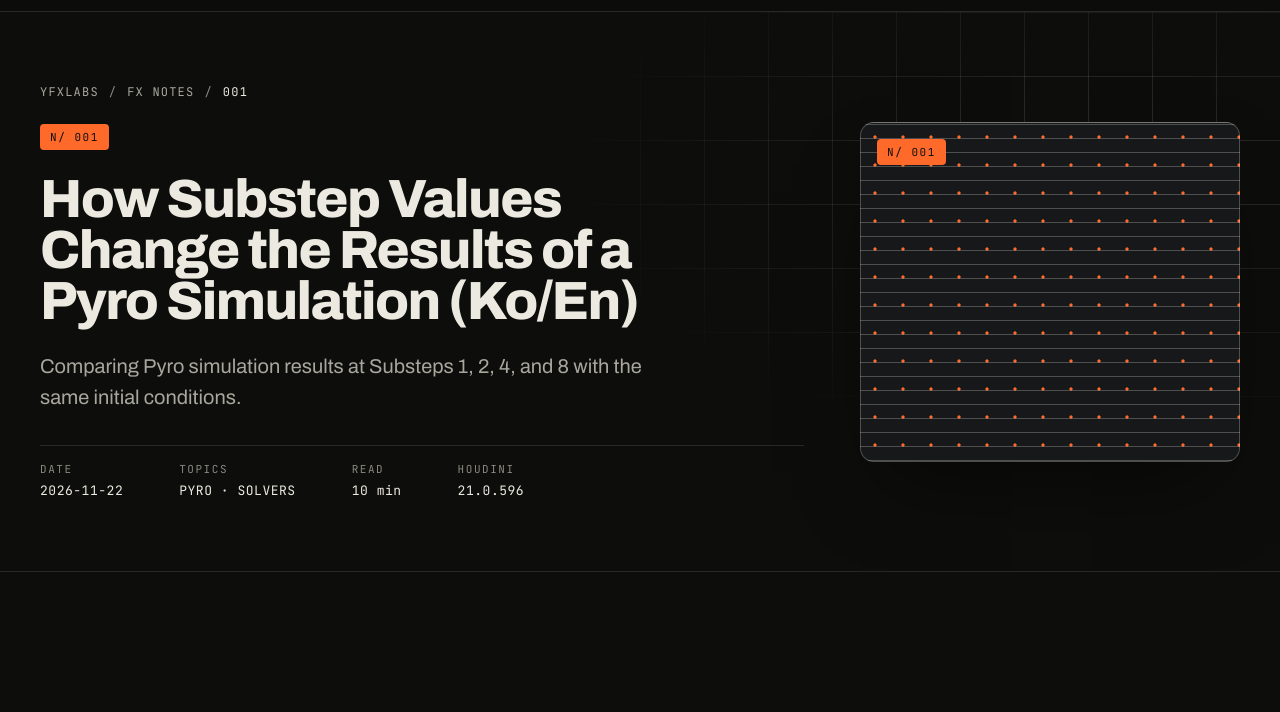
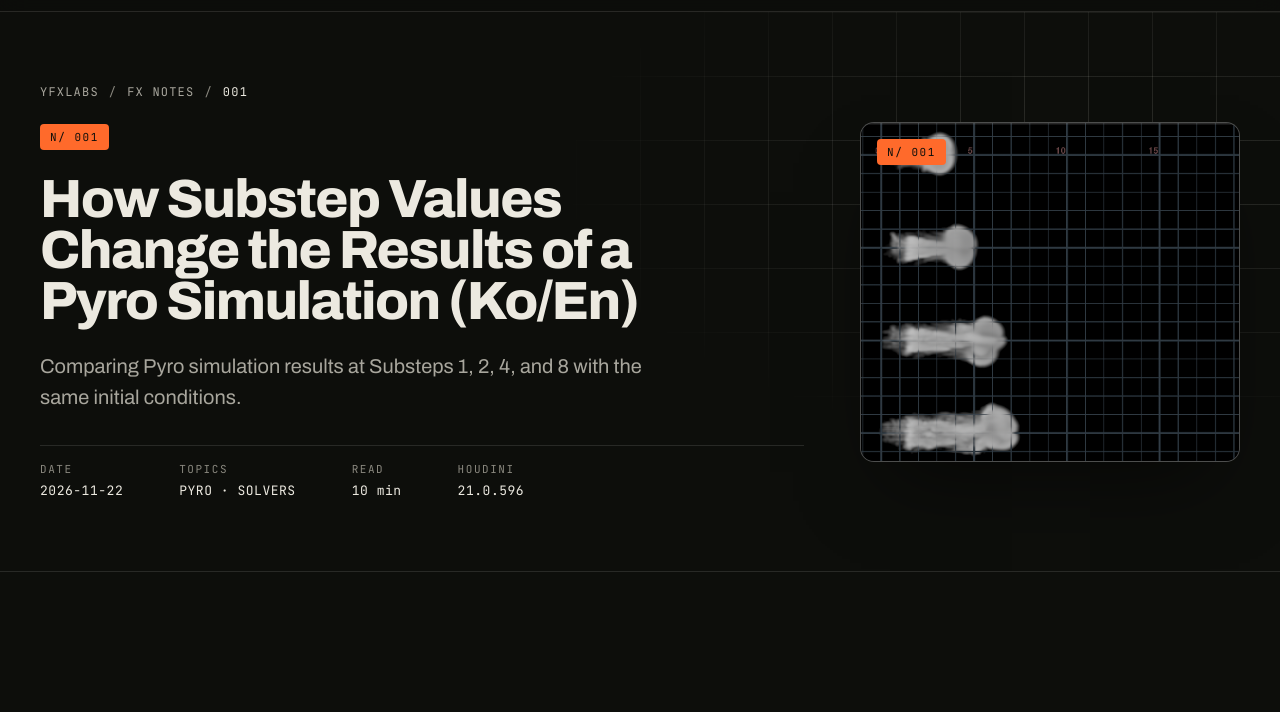
Before and after one commit to yfx-eunyoung/yfx-eunyoung.github.io, an Eleventy site: page src/notes/pyro-substeps.md in a window 1280 px wide. Shown: the part 59-771 px from the top of the page. Built offline with nearby package versions, Linux system fonts and the light colour scheme; Eleventy itself is replaced by a stand-in of ours; files that its build step writes are made by us from their sources; files whose address does not match are found by name.

Commit message:
Post page header card shows the post's cover image (first image)
Co-Authored-By: Claude Opus 5.5 <noreply@anthropic.com>
Claude-Session: https://claude.ai/code/session_012ts4GRjTLHHRJ9bAsMjJjD

```diff
--- a/src/_includes/layouts/post.njk
+++ b/src/_includes/layouts/post.njk
@@ -42,7 +42,8 @@ layout: layouts/base.njk
         {%- endif %}
       </aside>
       {%- else %}
-      <div class="post-art {{ art or k.art }}" aria-hidden="true"><span class="chip {{ k.chip }}">{{ code }}</span></div>
+      {%- set cv = {data: {cover: cover}, inputPath: page.inputPath, url: page.url} | cover %}
+      <div class="post-art {{ 'has-cover' if cv else (art or k.art) }}" aria-hidden="true">{% if cv %}<img class="cover-img" src="{{ cv }}" alt="">{% endif %}<span class="chip {{ k.chip }}">{{ code }}</span></div>
       {%- endif %}
     </div>
   </header>
```
Also changed, not shown: README.md.
